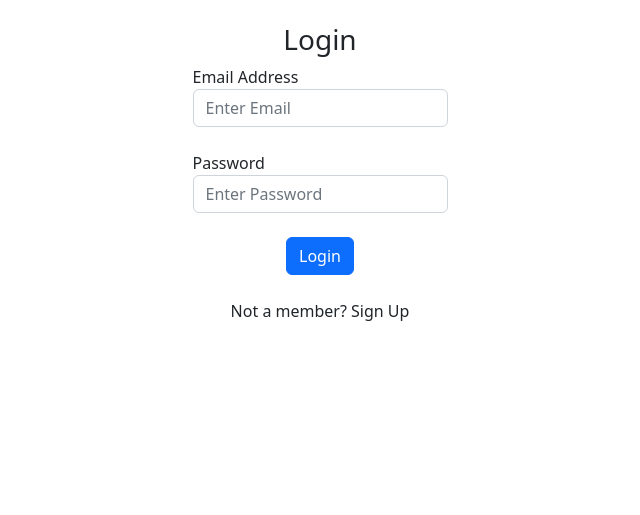
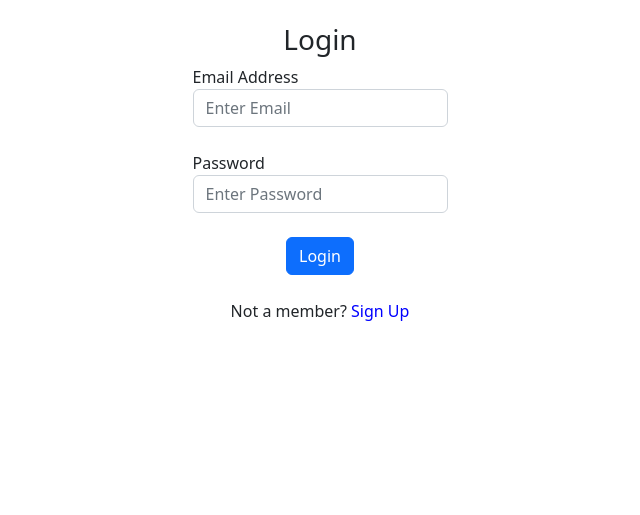
Before and after one commit to spandey5992/ssdi-project, a Flask app: page /login in a window 1280 px wide. Shown: the part 60-575 px from the top of the page, without its empty margins (320-960 px from the left). Run offline with Flask 2, Linux system fonts and the light colour scheme.

Commit message:
updated login, signup link - blue and underline

```diff
--- a/blog-app/blog/static/css/style.css
+++ b/blog-app/blog/static/css/style.css
@@ -5,11 +5,11 @@ body {
 .alert {
     margin-bottom: 1px;
     height: 40px;
-    line-height:40px;
-    padding:0px 15px;
-  }
+    line-height: 40px;
+    padding: 0px 15px;
+}
 
-a{
+a {
     color: inherit;
     text-decoration: inherit;
 }
@@ -20,4 +20,12 @@ a{
         display: flex;
         justify-content: space-between;
     }
-  }
+}
+
+.span-underline {
+    color: blue;
+}
+
+.span-underline:hover {
+    text-decoration: underline;
+}
--- a/blog-app/blog/templates/login.html
+++ b/blog-app/blog/templates/login.html
@@ -24,7 +24,7 @@ body_content %}
             <br/>
 
             <div class="text-center">
-                <p>Not a member? <a href="/signup">Sign Up</a></p>
+                <p>Not a member? <a href="/signup"><span class="span-underline">Sign Up</span></a></p>
             </div>
         </div>
     </form>
--- a/blog-app/blog/templates/signup.html
+++ b/blog-app/blog/templates/signup.html
@@ -39,7 +39,7 @@
             <br/>
 
             <div class="text-center">
-                <p>Already a member? <a href="/login">Login</a></p>
+                <p>Already a member? <a href="/login"><span class="span-underline">Login</span></a></p>
             </div>
         </div>
       </form>
```
